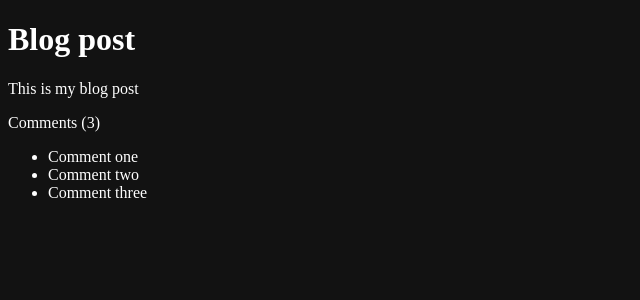
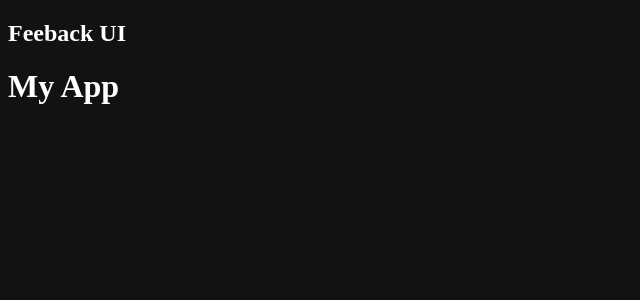
Before and after one commit to uxmoon/feedback-app, a React (Create React App) app: page / in a window 1280 px wide. Shown: the top 300 px of the page, without its empty margins (0-640 px from the left). Built offline with nearby package versions, Linux system fonts and the light colour scheme.

Commit message:
Import Header comp and pass props

```diff
--- a/src/App.js
+++ b/src/App.js
@@ -1,30 +1,12 @@
+import Header from './components/Header'
 function App() {
-  const title = 'Blog post'
-  const body = 'This is my blog post'
-  const comments = [
-    { id: 1, text: 'Comment one' },
-    { id: 2, text: 'Comment two' },
-    { id: 3, text: 'Comment three' },
-  ]
-  const loading = false
-  const showComments = true
-  if (loading) return <p>Loading...</p>
-  const commentsBlock = (
-    <div className='comments'>
-      <p>Comments ({comments.length})</p>
-      <ul>
-        {comments.map((comment, index) => (
-          <li key={index}>{comment.text}</li>
-        ))}
-      </ul>
-    </div>
-  )
   return (
-    <div className='container'>
-      <h1>{title}</h1>
-      <p>{body}</p>
-      {showComments && commentsBlock}
-    </div>
+    <>
+      <Header text='Feeback UI' />
+      <div className='container'>
+        <h1>My App</h1>
+      </div>
+    </>
   )
 }
 
```
